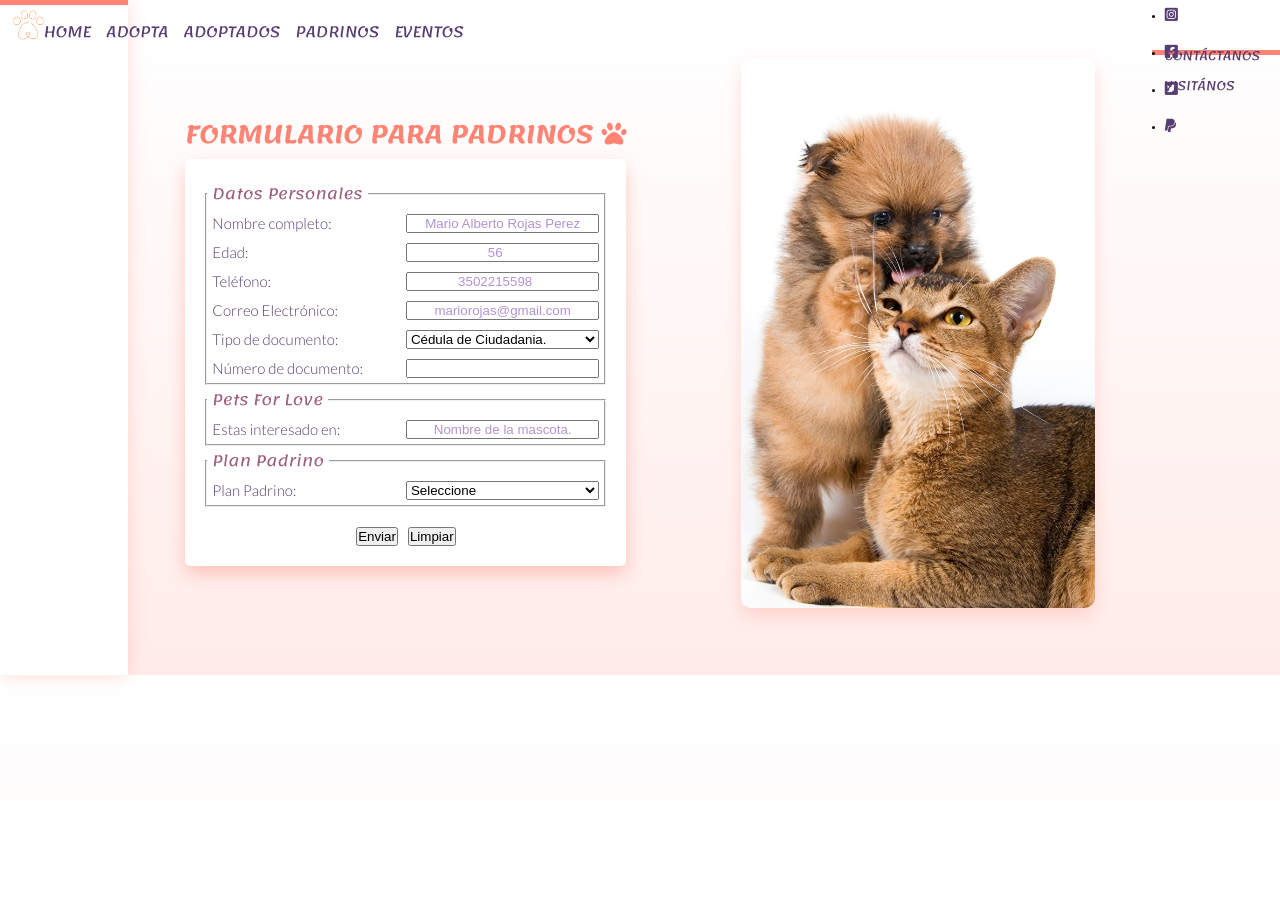
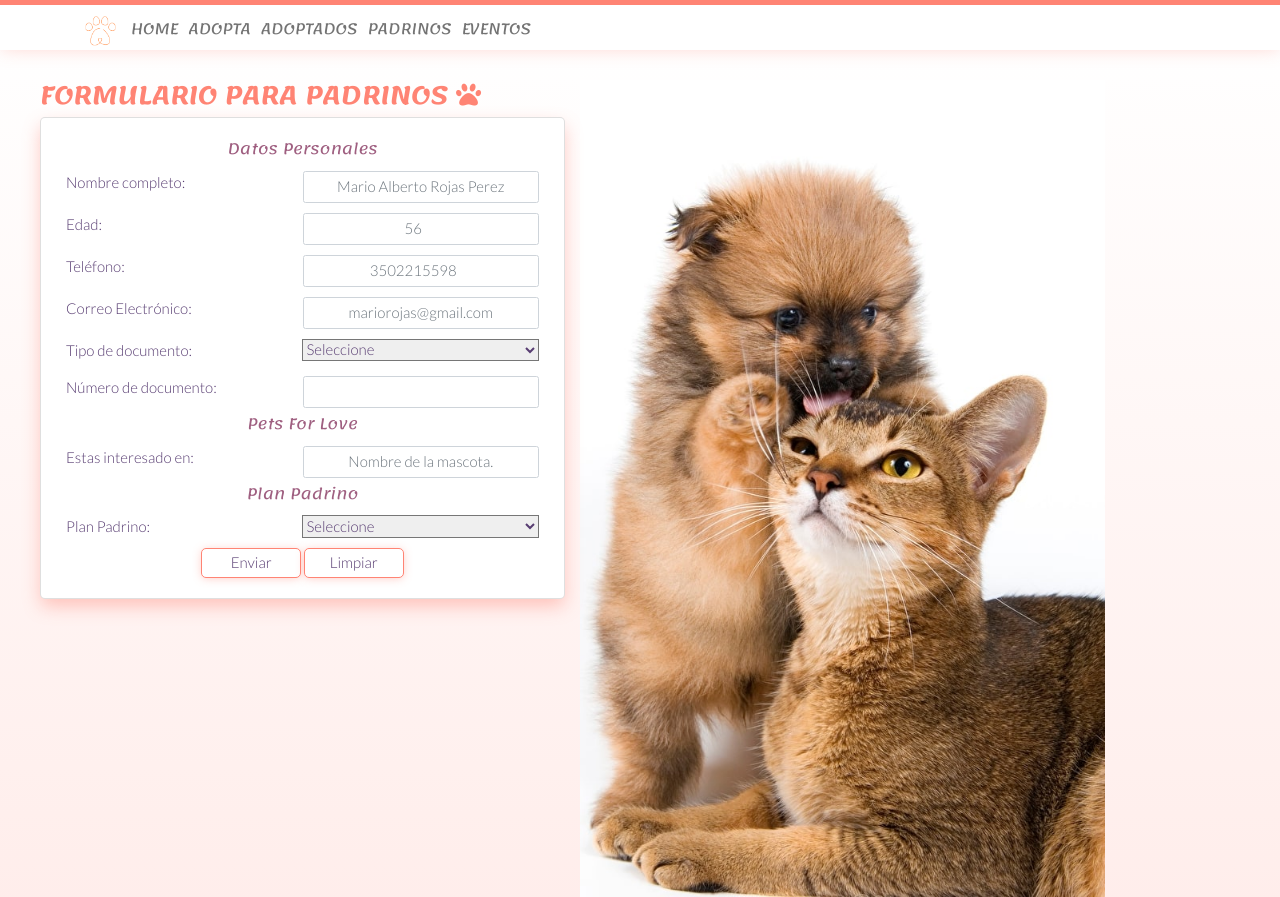
Before and after one commit to JulSarmiento/odashis-pets-for-love.github.io, a plain HTML site: page padrinos/formulario.html in a window 1280 px wide. Shown: the top 897 px of the page. Before the commit the page ends 800 px from the top, so only its background shows below. Drawn offline with nearby package versions, Linux system fonts and the light colour scheme.

Commit message:
formulario de padrino terminado con bs

```diff
--- a/padrinos/formulario.html
+++ b/padrinos/formulario.html
@@ -16,6 +16,12 @@
   <link rel="preconnect" href="https://fonts.gstatic.com" crossorigin>
   <link href="https://fonts.googleapis.com/css2?family=Lato:wght@300;400&family=Lemonada:wght@400;600&display=swap" rel="stylesheet">
 
+  <!-- bootstrap -->
+  <link href="https://cdn.jsdelivr.net/npm/bootstrap@5.0.2/dist/css/bootstrap.min.css" rel="stylesheet" integrity="sha384-EVSTQN3/azprG1Anm3QDgpJLIm9Nao0Yz1ztcQTwFspd3yD65VohhpuuCOmLASjC" crossorigin="anonymous">
+
+  <!-- lightbox -->
+  <link rel="stylesheet" href="https://cdnjs.cloudflare.com/ajax/libs/ekko-lightbox/5.3.0/ekko-lightbox.css" integrity="sha512-Velp0ebMKjcd9RiCoaHhLXkR1sFoCCWXNp6w4zj1hfMifYB5441C+sKeBl/T/Ka6NjBiRfBBQRaQq65ekYz3UQ==" crossorigin="anonymous" referrerpolicy="no-referrer" />
+
   <!-- This is the CSS File    -->
   <link rel="stylesheet" href="../styles/styles.css">
   <link rel="stylesheet" href="../styles/padrinos.css">
@@ -25,23 +31,41 @@
 </head>
 <body>
 
-  <div class="grid grid--godfathers">
+  <div class="container-fluid w-100 p-0 m-0">
     <!--
       HEADER SECTION
       Header block, with the logo and the nav bar
     -->
-    <header class="header header__godfather--grid">
-      <div class="header__wrapper wrapper">
-        <a href="../index.html"><img class="header__logo" loading="lazy" src="../assets/img/ODASHI-LOGO.png" alt="Logo version icono de la fundacion."></a>
-        <nav>
-          <ul class="list">
-            <li ><a class="links" href="../index.html">HOME</a></li>
-            <li ><a class="links" href="../adopciones/index.html">ADOPTA</a></li>
-            <li ><a class="links" href="../adoptados/index.html">ADOPTADOS</a></li>
-            <li ><a class="links" href="../padrinos/index.html">PADRINOS</a></li>
-            <li ><a class="links" href="../eventos/index.html">EVENTOS</a></li>
-          </ul>
-        </nav>
+    <header class="container-fluid m-0 p-0 row header ">
+      <div class="navbar navbar-expand-lg navbar-light ">
+        <div class="container">
+          <!-- logo area -->
+          <a style="height: 2.5rem;" class="navbar-brand mb-2" href="../index.html"><img class="header__logo" loading="lazy" src="../assets/img/ODASHI-LOGO.png" alt="Logo version icono de la fundacion."></a>
+          <button class="navbar-toggler" type="button" data-bs-toggle="collapse" data-bs-target="#navbarSupportedContent" aria-controls="navbarSupportedContent" aria-expanded="false" aria-label="Toggle navigation">
+            <span class="navbar-toggler-icon"></span>
+          </button>
+          <!-- navbar -->
+          <nav class="collapse navbar-collapse mt-1" id="navbarSupportedContent">
+
+            <ul class="navbar-nav me-auto mb-2 mb-lg-0">
+              <li class="nav-item">
+                <a class="nav-link links" href="../index.html">HOME</a>
+              </li>
+              <li class="nav-item">
+                <a class="nav-link links" href="../adopciones/index.html">ADOPTA</a>
+              </li>
+              <li class="nav-item">
+                <a class="nav-link links" href="../adoptados/index.html" >ADOPTADOS</a>
+              </li>
+              <li class="nav-item">
+                <a class="nav-link links" href="../padrinos/index.html" >PADRINOS</a>
+              </li>
+              <li class="nav-item">
+                <a class="nav-link links" href="../eventos/index.html" >EVENTOS</a>
+              </li>
+            </ul>
+          </nav>
+        </div>
       </div>
     </header>
 
@@ -49,48 +73,49 @@
       MAIN SECTION
       Header block, with the logo and the nav bar
     -->
-    <main class="main__godfather--grid main--mod main--Form">
+    <main class="container row d-flex  justify-content-md-evenly justify-content-sm-center mx-1 p-5">
 
-      <section class="main__form">
+      <section class="col-xxl-6 col-xl-6 col-lg-6 col-md-9 col-sm-12">
         <h1 class="title title--form">FORMULARIO PARA PADRINOS <i class="fas fa-paw"></i></h1>
 
-        <form action="./gracias.html" class="form card">
+        <form action="./gracias.html" class="card">
 
           <fieldset>
             <legend class="subtitle subtitle--mod">Datos Personales</legend>
 
             <div class="form__inputBox">
-              <label for="name">Nombre completo:</label>
-              <input type="text" name="name" id="name" placeholder="Mario Alberto Rojas Perez">
+              <label class="labelDecoration"  for="name">Nombre completo:</label>
+              <input class="form-control text"  type="text" name="name" id="name" placeholder="Mario Alberto Rojas Perez">
             </div>
 
             <div class="form__inputBox">
-              <label for="age">Edad:</label>
-              <input type="number" name="age" id="age" placeholder="56">
+              <label class="labelDecoration"  for="age">Edad:</label>
+              <input class="form-control text"  type="number" name="age" id="age" placeholder="56">
             </div>
 
             <div class="form__inputBox">
-              <label for="phone">Teléfono:</label>
-              <input type="number" name="phone" id="phone"  placeholder="3502215598">
+              <label class="labelDecoration"  for="phone">Teléfono:</label>
+              <input class="form-control text"  type="number" name="phone" id="phone"  placeholder="3502215598">
             </div>
 
             <div class="form__inputBox">
-              <label for="email">Correo Electrónico:</label>
-              <input type="email" name="email" id="email"  placeholder="mariorojas@gmail.com">
+              <label class="labelDecoration"  for="email">Correo Electrónico:</label>
+              <input class="form-control text"  type="email" name="email" id="email"  placeholder="mariorojas@gmail.com">
             </div>
 
-            <div class="form__inputBox">
-              <label for="cc-type">Tipo de documento:</label>
-              <select name="cc-type" id="cc-type">
-                <option value="c-c">Cédula de Ciudadania.</option>
-                <option value="c-e">Cédula de extranjeria.</option>
-                <option value="passport">Pasaporte.</option>
+            <div class="input-group form__inputBox mb-2 ">
+              <label class="labelDecoration" for="cc-type">Tipo de documento:</label>
+              <select class="text" name="cc-type" id="cc-type">
+                <option class="text" selected>Seleccione</option>
+                <option class="text" value="c-c">Cédula de Ciudadania.</option>
+                <option class="text" value="c-e">Cédula de extranjeria</option>
+                <option class="text" value="passport">Pasaporte</option>
               </select>
             </div>
 
             <div class="form__inputBox">
-              <label for="dni">Número de documento:</label>
-              <input type="number" name="dni" id="dni" >
+              <label class="labelDecoration"  for="dni">Número de documento:</label>
+              <input class="form-control text"  type="number" name="dni" id="dni" >
             </div>
           </fieldset>
 
@@ -98,8 +123,8 @@
             <legend class="subtitle subtitle--mod">Pets For Love</legend>
 
             <div class="form__inputBox">
-              <label for="pet-to-support">Estas interesado en:</label>
-              <input type="text" name="pet-to-support" id="pet-to-support" placeholder="Nombre de la mascota.">
+              <label class="labelDecoration"  for="pet-to-support">Estas interesado en:</label>
+              <input class="form-control text"  type="text" name="pet-to-support" id="pet-to-support" placeholder="Nombre de la mascota.">
             </div>
 
           </fieldset>
@@ -107,31 +132,49 @@
           <fieldset>
             <legend class="subtitle subtitle--mod">Plan Padrino</legend>
 
-            <div class="form__inputBox">
-              <label for="subscription">Plan Padrino:</label>
+            <div class="input-group mb-2 form__inputBox ">
+              <label class="labelDecoration"   for="subscription">Plan Padrino:</label>
 
-              <select name="subscription" id="subscription">
-                <option disabled selected>Seleccione</option>
-                <option value="extravagant">Plan Extravagant.</option>
-                <option value="elegant">Plan Elegant.</option>
-                <option value="fancy">Plan Fancy.</option>
+              <select class="text" name="subscription" id="subscription">
+                <option class="text" disabled selected>Seleccione</option>
+                <option class="text" value="extravagant">Plan Extravagant.</option>
+                <option class="text" value="elegant">Plan Elegant.</option>
+                <option class="text" value="fancy">Plan Fancy.</option>
               </select>
 
             </div>
 
           </fieldset>
 
-          <div class="form__btnBox">
-            <!-- Submit buttom redirect to a thanks message page -->
-            <button class="btn" type="submit">Enviar</button>
-            <button class="btn" type="reset">Limpiar</button>
+          <div class="container">
+            <!-- Button trigger modal -->
+            <button class="btn--mod text" type="button" data-bs-toggle="modal" data-bs-target="#exampleModal">Enviar</button>
+            <button class="btn--mod text" type="reset">Limpiar</button>
+
+            <!-- Modal -->
+            <div class="modal fade" id="exampleModal" tabindex="-1" aria-labelledby="exampleModalLabel" aria-hidden="true">
+              <div class="modal-dialog  modal-dialog-centered">
+                <div class="modal-content">
+                  <div class="modal-header">
+                    <h5 class="modal-title" id="exampleModalLabel">Odashi's Pets For Love</h5>
+                    <button type="button" class="btn-close" data-bs-dismiss="modal" aria-label="Close"></button>
+                  </div>
+                  <div class="modal-body">
+                    <p class="text text--mod">Muchas gracias por querer cambiar la vida a uno de nuestras Fancy Pets.</p>
+                  </div>
+                  <div class="modal-footer">
+                    <button type="button" class="btn--mod text" data-bs-dismiss="modal">Close</button>
+                  </div>
+                </div>
+              </div>
+            </div>
           </div>
 
         </form>
 
       </section>
 
-      <img class="form__img form__img--form" loading="lazy" src="../assets/img/imagen-formularios-mensaje.jpg" alt="Imagen de perro y gato.">
+      <img class="col-xxl-6 col-xl-6 col-lg-6 col-md-5 col-sm-12 d-lg-flex d-md-none d-sm-none align-self-center form__img--form" loading="lazy" src="../assets/img/imagen-formularios-mensaje.jpg" alt="Imagen de perro y gato.">
     </main>
 
 
@@ -139,16 +182,16 @@
       HEADER
       Header block, with the logo and the nav bar
     -->
-    <footer class="footer footer__godfather--grid">
-      <div class="footer__wrapper wrapper">
-        <ul class="footer__list">
+    <footer class="row w-100 m-0 p-0 footer ">
+      <div class="container d-flex justify-content-around align-items-center align-content-center">
+        <ul class="list-group list-unstyled d-flex flex-row align-content-center gap-4 footer__links">
           <li><a class= "links" href="https://www.instagram.com/" target="_blank"><i class="fab fa-instagram-square"></i></a></li>
           <li><a class= "links" href="https://www.facebook.com/" target="_blank"><i class="fab fa-facebook-square"></i></a></li>
           <li><a class= "links" href="https://www.twitter.com/" target="_blank"><i class="fab fa-twitter-square"></i></a></li>
           <li><a class= "links" href="https://www.paypal.com/" target="_blank"><i class="fab fa-paypal"></i></a></li>
         </ul>
 
-        <div class="footer__links">
+        <div class="list-group list-unstyled d-flex flex-row align-content-center gap-5 footer__links">
           <a class= "links" href="../contacto/index.html"><small>CONTÁCTANOS</small></a>
           <a class= "links" href="https://www.google.com/maps/place/Central+Park/@11.0192697,-74.8247305,19.5z/data=!4m13!1m7!3m6!1s0x8ef42d44d12ae605:0x2633844581b917b2!2sBarranquilla,+Atl%C3%A1ntico!3b1!8m2!3d11.0041072!4d-74.8069813!3m4!1s0x8ef42db4ee16d1f7:0x351e0ba0b20c4562!8m2!3d11.019519!4d-74.8251848?hl=es" target="_blank"><small>VISITÁNOS</small></a>
         </div>
@@ -156,5 +199,7 @@
     </footer>
   </div>
 
+  <script src="https://cdn.jsdelivr.net/npm/bootstrap@5.0.2/dist/js/bootstrap.bundle.min.js" integrity="sha384-MrcW6ZMFYlzcLA8Nl+NtUVF0sA7MsXsP1UyJoMp4YLEuNSfAP+JcXn/tWtIaxVXM" crossorigin="anonymous"></script>
+
 </body>
 </html>
```
Also changed, not shown: padrinos/gracias.html (deleted, +0 -94 lines).
